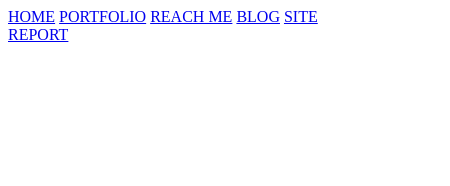
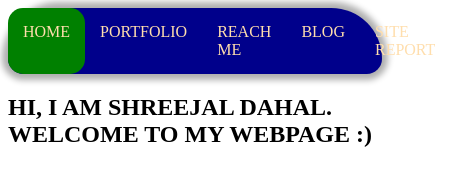
Before and after one commit to shreejal1/University-Assignment, a plain HTML site: page index.html in a window 390 px wide. Shown: the whole page, 450 px wide, since content can reach past the window. Drawn offline with Linux system fonts and the light colour scheme.

Commit message:
HTML and CSS files updated and part of menu other than responsive view was completed.

```diff
--- a/index.html
+++ b/index.html
@@ -7,12 +7,24 @@
 	</head>
 	<body>
 		<div class=container>
-			<div class=menu>
-				<a href=index.html>HOME</a>
+			<nav>
+				<a id=one href=index.html>HOME</a>
 				<a href=portfolio.html>PORTFOLIO</a>
 				<a href=contact.html>REACH ME</a>
 				<a href=blog.html>BLOG</a>
 				<a href=sitereport.html>SITE REPORT</a>
+			</nav>
+			<div classs=maintitle>
+				<h2>HI, I AM SHREEJAL DAHAL. WELCOME TO MY WEBPAGE :)
+
+
+
+
+
+
+
+
+				</h2>
 			</div>
 		</div>
 	</body>
--- a/stylesheet.css
+++ b/stylesheet.css
@@ -0,0 +1,21 @@
+nav{
+	display: flex;
+	flex-direction: row;
+	justify-content: space-evenly;
+	background-color: darkblue;
+	border-radius: 100px 100px 30px 30px;
+	box-shadow: 0px 0px 6px 6px #afafaf;
+}
+a{
+	text-decoration: none;
+	color: navajowhite;
+	padding: 15px;
+	transition: 0.3s;
+}
+a:hover {
+	transform:scale(1.2);
+}
+#one, #two, #three, #four, #five{
+	background-color: green;
+	border-radius: 15px;
+}
```
Also changed, not shown: blog.html (+3 -3 lines), contact.html (+3 -3 lines), portfolio.html (+3 -3 lines), sitereport.html (+3 -3 lines).
